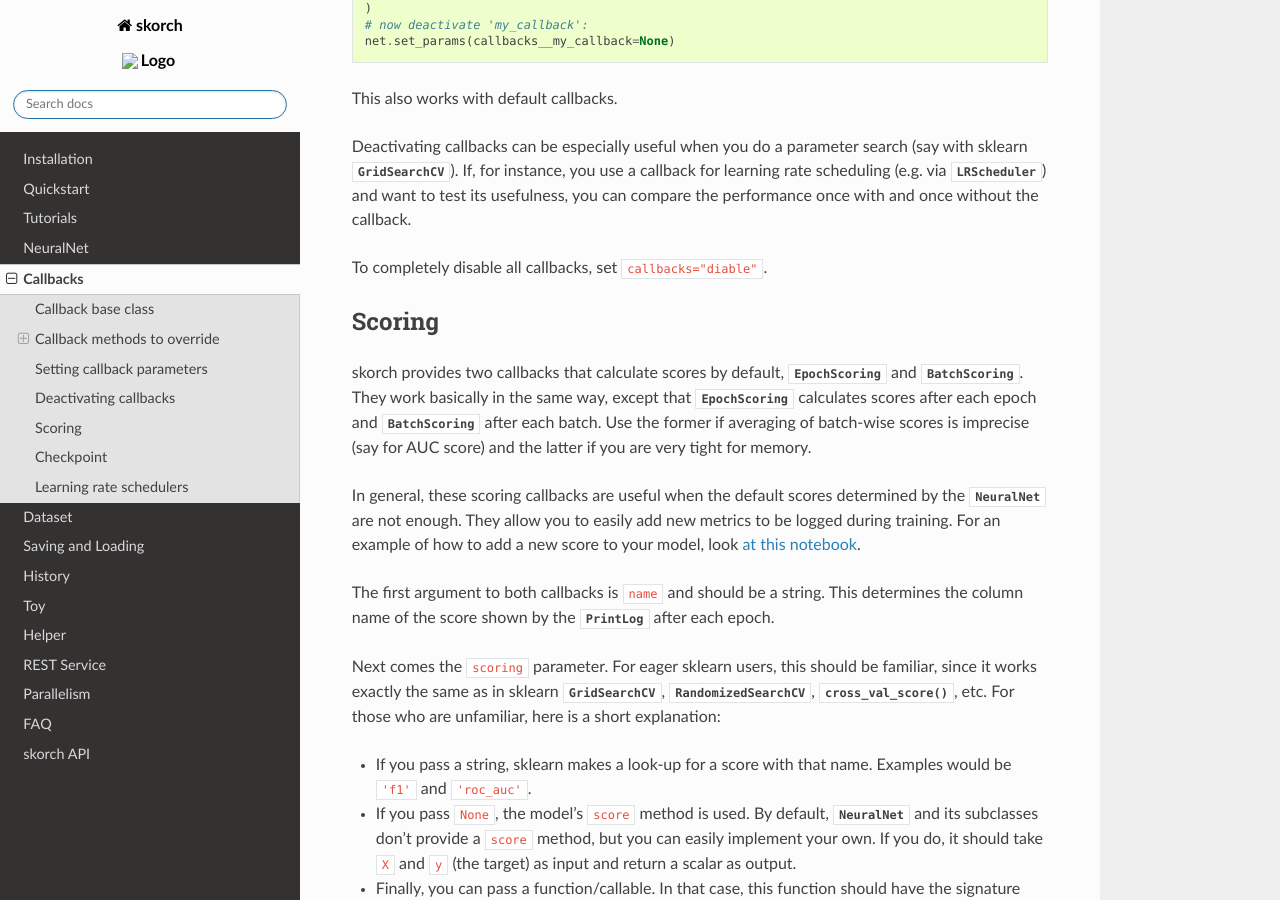
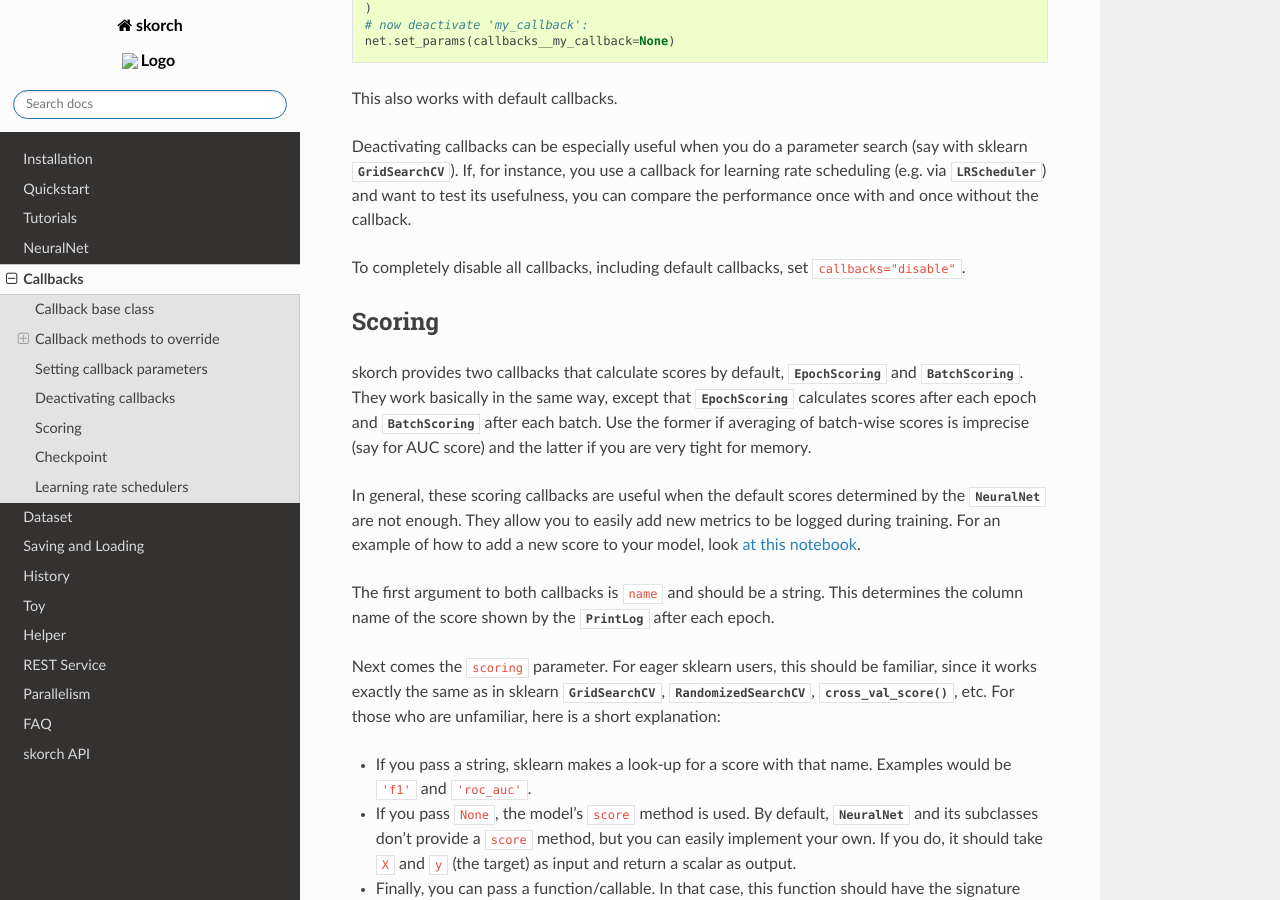
Before and after one commit to skorch-dev/skorch, a Sphinx documentation site: the page built from docs/user/callbacks.rst, in a window 1280 px wide and 900 px high, scrolled down 2355 px. Built offline with Sphinx 7.4.7 and the Read the Docs theme 2.0.0, drawn with Linux system fonts in a browser that asks for light colours.

Commit message:
Update docs/user/callbacks.rst
Co-authored-by: Benjamin Bossan <BenjaminBossan@users.noreply.github.com>

```diff
--- a/docs/user/callbacks.rst
+++ b/docs/user/callbacks.rst
@@ -138,7 +138,8 @@ use a callback for learning rate scheduling (e.g. via
 :class:`.LRScheduler`) and want to test its usefulness, you can
 compare the performance once with and once without the callback.
 
-To completely disable all callbacks, set ``callbacks="diable"``.
+To completely disable all callbacks, including default callbacks,
+set ``callbacks="disable"``.
 
 
 Scoring
```
